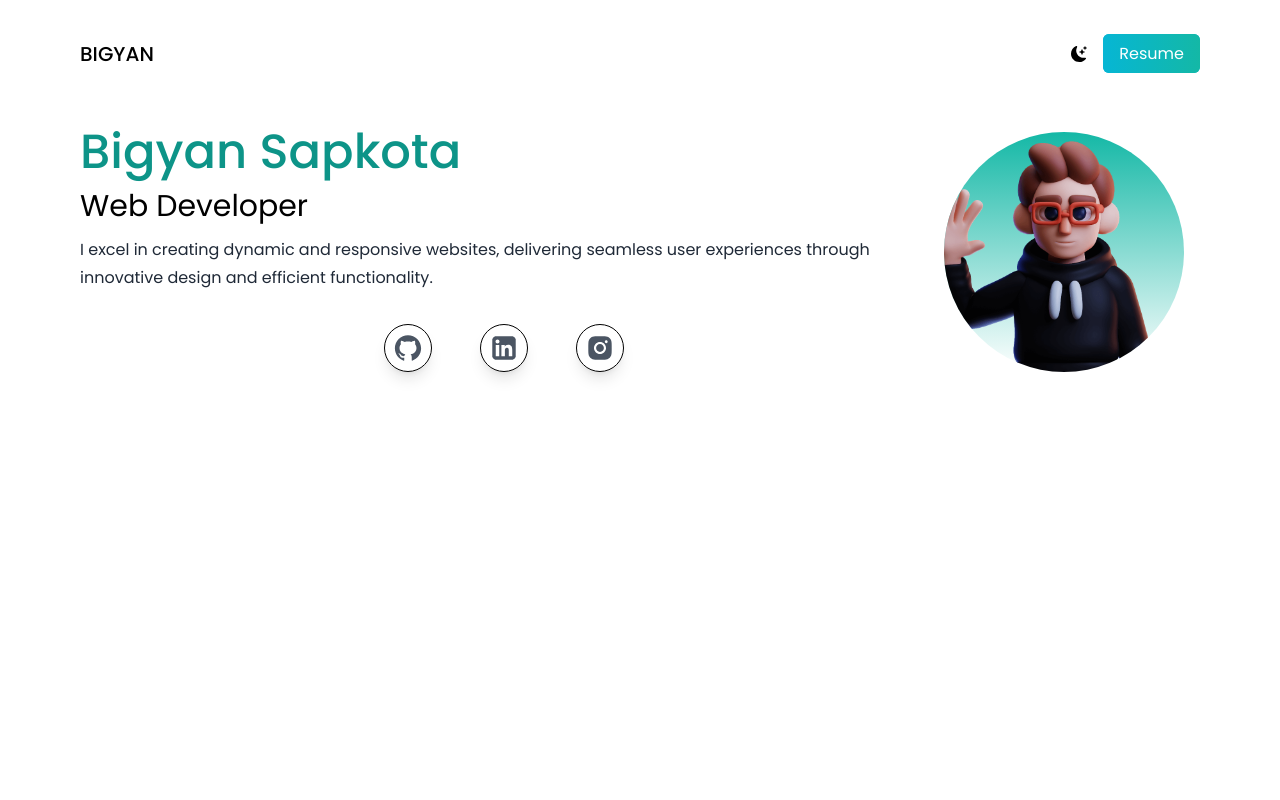
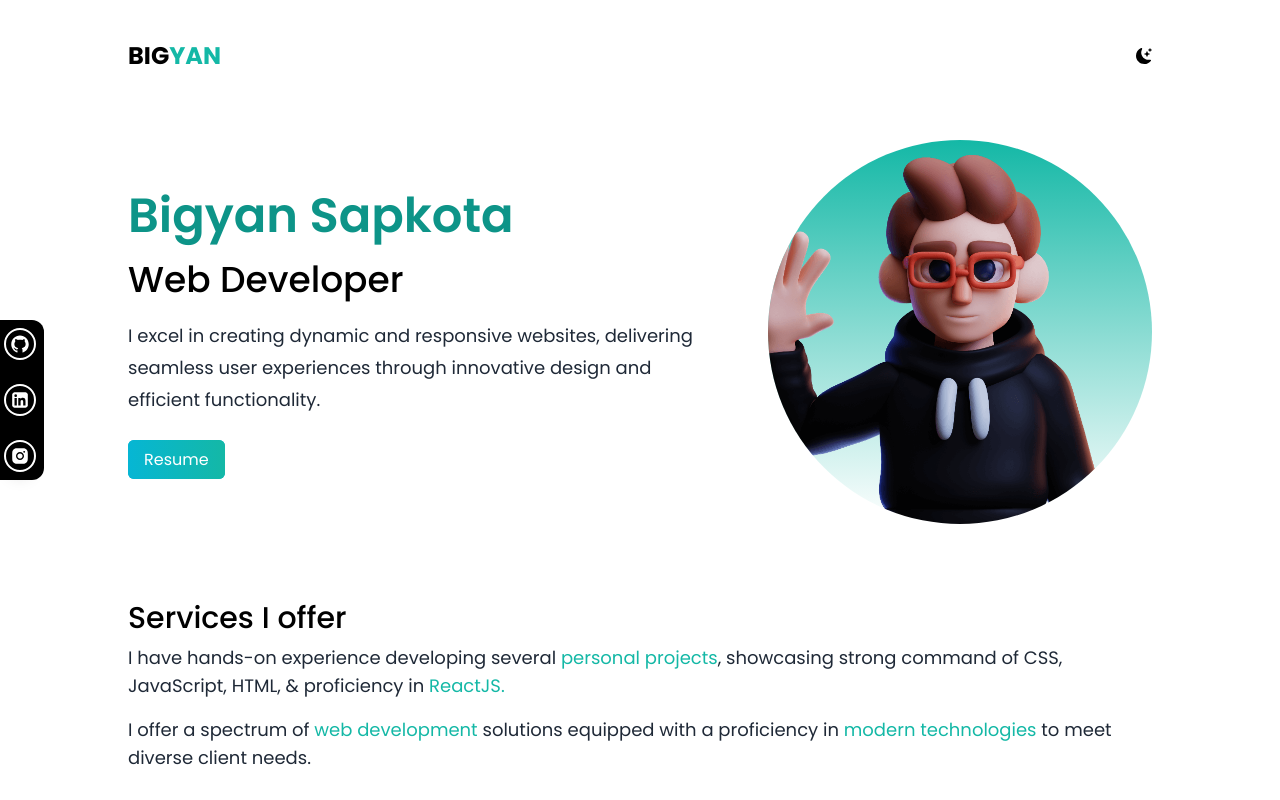
Before and after one commit to bigyan-sapkota/react-portfolio, a React (Vite) app: page / in a window 1280 px wide. Shown: the top 800 px of the page. Built offline with nearby package versions, Linux system fonts and the light colour scheme.

Commit message:
Made responsive and enhanced the UI

```diff
--- a/src/App.jsx
+++ b/src/App.jsx
@@ -1,11 +1,13 @@
 import React from "react";
 import Navbar from "./components/Navbar";
 import Services from "./components/Services";
+import Hero from "./components/Hero";
 
 const App = () => {
   return (
-    <main className="px-5 md:px-20">
+    <main className="px-5 md:px-32 md:relative">
       <Navbar />
+      <Hero />
       <Services />
     </main>
   );
--- /dev/null
+++ b/src/components/Button.jsx
@@ -0,0 +1,16 @@
+import React from "react";
+
+const Button = (props) => {
+  return (
+    <button className={props.className}>
+      <a
+        href="#"
+        className="bg-gradient-to-r from-cyan-500 to-teal-500 bg-cyan-500 text-white px-4 py-2 rounded-md"
+      >
+        Resume
+      </a>
+    </button>
+  );
+};
+
+export default Button;
--- /dev/null
+++ b/src/components/Hero.jsx
@@ -0,0 +1,44 @@
+import React from "react";
+import { AiFillGithub, AiFillLinkedin, AiFillInstagram } from "react-icons/ai";
+import deved from "../assets/dev-ed-wave.png";
+import Button from "./Button";
+
+const Hero = () => {
+  return (
+    <section>
+      <div className="flex-column md:flex-row md:justify-between md:items-center">
+        <div className="texts">
+          <div className="text-center md:text-left">
+            <h2 className="text-3xl text-teal-600 font-semibold md:text-5xl">
+              Bigyan Sapkota
+            </h2>
+            <h3 className="text-2xl py-3 font-medium md:text-4xl md:py-5">
+              Web Developer
+            </h3>
+            <p className="text-base pb-5 leading-7 text-gray-800 md:text-lg md:max-w-xl md:leading-8">
+              I excel in creating dynamic and responsive websites, delivering
+              seamless user experiences through innovative design and efficient
+              functionality.
+            </p>
+          </div>
+          <div className="text-3xl flex justify-center gap-12 py-3 text-gray-600 md:absolute md:flex-col md:-left-3 md:top-80 md:gap-6 md:pr-2 md:py-2 md:bg-black md:rounded-t-xl md:rounded-b-xl md:text-white">
+            <AiFillGithub className="social-media" />
+            <AiFillLinkedin className="social-media" />
+            <AiFillInstagram className="social-media" />
+          </div>
+          <div className="pt-3">
+            <Button className="hidden md:block" />
+          </div>
+        </div>
+
+        <div className="image">
+          <div className="bg-gradient-to-b from-teal-500 rounded-full w-60 h-60 overflow-hidden md:w-96 md:h-96 mx-auto my-5">
+            <img src={deved} className="object-cover h-full w-full" />
+          </div>
+        </div>
+      </div>
+    </section>
+  );
+};
+
+export default Hero;
--- a/src/components/Navbar.jsx
+++ b/src/components/Navbar.jsx
@@ -1,54 +1,22 @@
 import React from "react";
 import { BsFillMoonStarsFill } from "react-icons/bs";
-import { AiFillGithub, AiFillLinkedin, AiFillInstagram } from "react-icons/ai";
-import deved from "../assets/dev-ed-wave.png";
+import Button from "./Button";
 
 const Navbar = () => {
   return (
-    <section className="min-h-screen">
+    <section>
       <nav className="pt-10 mb-12 flex justify-between">
-        <h1 className="text-xl font-medium">BIGYAN</h1>
+        <h1 className="text-2xl font-bold">
+          BIG
+          <span className="text-teal-500">YAN</span>
+        </h1>
         <ul className="flex items-center">
           <li>
             <BsFillMoonStarsFill className="cursor-pointer text-[16px]" />
           </li>
-          <li>
-            <a
-              href="#"
-              className="bg-gradient-to-r from-cyan-500 to-teal-500 bg-cyan-500 text-white px-4 py-2 rounded-md ml-4"
-            >
-              Resume
-            </a>
-          </li>
+          <Button className="ml-4 md:hidden" />
         </ul>
       </nav>
-
-      <div className="flex-column md:flex-row">
-        <div className="texts">
-          <div className="text-center md:text-left">
-            <h2 className="text-3xl py-3 text-teal-600 font-medium md:text-5xl">
-              Bigyan Sapkota
-            </h2>
-            <h3 className="text-2xl pb-3 md:text-3xl">Web Developer</h3>
-            <p className="text-base pb-5 leading-7 text-gray-800">
-              I excel in creating dynamic and responsive websites, delivering
-              seamless user experiences through innovative design and efficient
-              functionality.
-            </p>
-          </div>
-          <div className="text-3xl flex justify-center gap-12 py-3 text-gray-600">
-            <AiFillGithub className="cursor-pointer border border-black rounded-full p-2 w-12 h-12 shadow-lg" />
-            <AiFillLinkedin className="cursor-pointer border border-black rounded-full p-2 w-12 h-12 shadow-lg" />
-            <AiFillInstagram className="cursor-pointer border border-black rounded-full p-2 w-12 h-12 shadow-lg" />
-          </div>
-        </div>
-
-        <div className="image">
-          <div className="m-4 relative bg-gradient-to-b from-teal-500 rounded-full w-60 h-60 overflow-hidden">
-            <img src={deved} className="object-cover h-full w-full" />
-          </div>
-        </div>
-      </div>
     </section>
   );
 };
--- a/src/components/Services.jsx
+++ b/src/components/Services.jsx
@@ -34,8 +34,8 @@ const services = [
 const Services = () => {
   return (
     <section>
-      <div>
-        <h3 className="text-xl pt-4 font-medium">Services I offer</h3>
+      <div className="mt-14 md:text-lg">
+        <h3 className="text-xl font-medium md:text-3xl">Services I offer</h3>
         <p className="text-md py-2 leading-7 text-gray-800">
           I have hands-on experience developing several{" "}
           <span className="text-teal-500">personal projects</span>, showcasing
@@ -52,17 +52,18 @@ const Services = () => {
         </p>
       </div>
 
-      <div className="md:flex md:gap-10">
-        {/* Services I offer */}
+      <div className="md:flex md:gap-12">
         {services.map((service, i) => (
           <div
             key={i}
-            className="text-center shadow-md border border-gray-100 p-5 rounded-xl my-10"
+            className="text-center shadow-md border border-gray-100 p-5 rounded-xl my-10 md:text-lg md:shadow-xl"
           >
             <div className="flex justify-center">
               <img src={service.img} width={100} height={100} />
             </div>
-            <h3 className="text-lg font-medium pt-5 pb-2">{service.topic}</h3>
+            <h3 className="text-lg font-semibold pt-5 pb-2 md:font-bold">
+              {service.topic}
+            </h3>
             <p className="py-2">{service.description}</p>
             <h4 className="py-2 text-teal-600">{service.title}</h4>
             {service.tools.map((item, j) => (
--- a/src/index.css
+++ b/src/index.css
@@ -15,6 +15,10 @@ body {
   font-family: "Poppins", sans-serif;
 }
 
+.social-media {
+  @apply cursor-pointer border border-black rounded-full p-2 w-12 h-12 shadow-lg md:ml-4 md:border-white md:border-2 md:p-1 md:w-8 md:h-8;
+}
+
 .flex-column {
   display: flex;
   flex-direction: column;
```
